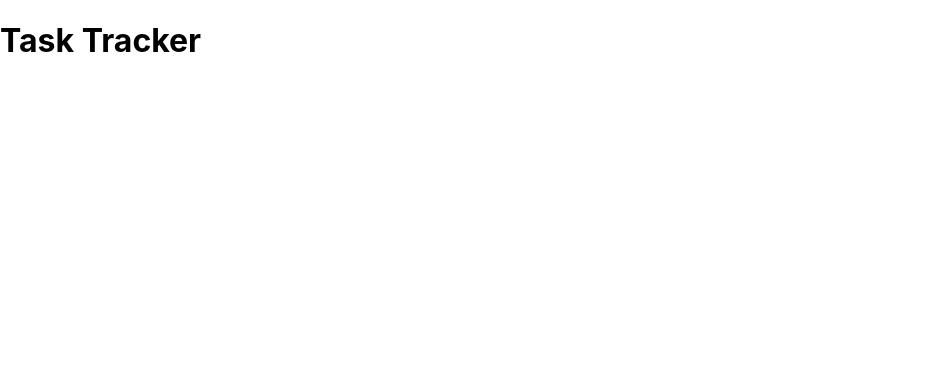
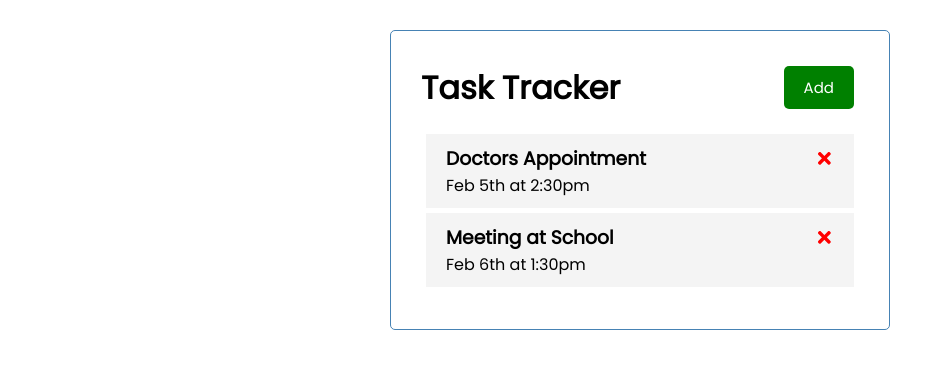
Before and after one commit to harrdev/task-tracker, a React (Create React App) app: page / in a window 1280 px wide. Shown: the top 368 px of the page, without its empty margins (0-952 px from the left). Built offline with nearby package versions, Linux system fonts and the light colour scheme.

Commit message:
delete and rendering working

```diff
--- a/package.json
+++ b/package.json
@@ -8,6 +8,7 @@
     "@testing-library/user-event": "^13.5.0",
     "react": "^17.0.2",
     "react-dom": "^17.0.2",
+    "react-icons": "^4.3.1",
     "react-scripts": "5.0.0",
     "web-vitals": "^2.1.4"
   },
--- a/src/App.js
+++ b/src/App.js
@@ -1,9 +1,40 @@
 import Header from "./Components/Header";
+import Tasks from "./Components/Tasks";
+import { useState } from "react";
 
 function App() {
+  const [tasks, setTasks] = useState([
+    {
+      id: 1,
+      text: "Doctors Appointment",
+      day: "Feb 5th at 2:30pm",
+      reminder: true,
+    },
+    {
+      id: 2,
+      text: "Meeting at School",
+      day: "Feb 6th at 1:30pm",
+      reminder: true,
+    },
+  ]);
+
+  // Delete Task
+  const deleteTask = (id) => {
+    setTasks(tasks.filter((task) => task.id !== id));
+  };
+  // Toggle Reminder
+  const toggleReminder = (id) => {
+    console.log("ID is: ", id);
+  };
+
   return (
     <div className="container">
-      <Header title="Task Tracker"/>
+      <Header title="Task Tracker" />
+      {tasks.length > 0 ? (
+        <Tasks tasks={tasks} onDelete={deleteTask} onToggle={toggleReminder} />
+      ) : (
+        "No tasks to show"
+      )}
     </div>
   );
 }
--- /dev/null
+++ b/src/Components/Button.js
@@ -0,0 +1,19 @@
+import PropTypes from 'prop-types'
+
+const Button = ({ color, text, onClick}) => {
+  return <button
+  onClick={onClick}
+  style={{ backgroundColor: color}}
+  className="btn">{text}</button>
+}
+
+Button.defaultProps = {
+    color: "steelblue",
+}
+
+Button.propTypes = {
+    text: PropTypes.string,
+    color: PropTypes.string,
+}
+
+export default Button
--- a/src/Components/Header.js
+++ b/src/Components/Header.js
@@ -1,9 +1,18 @@
 import PropTypes from 'prop-types'
+import Button from './Button'
 
 const Header = ({ title }) => {
+    const onClick = (e) => {
+        console.log("Clicked")
+    }
+
   return (
-    <header>
+    <header className="header">
         <h1>{title}</h1>
+        <Button
+        color="green"
+        text="Add"
+        onClick={onClick} />
     </header>
   )
 }
@@ -12,9 +21,10 @@
     title: PropTypes.string.isRequired,
 }
 
-const headingStyle = {
-    color: "red",
-    backgroundColor: "black"
-}
+// CSS in JS
+// const headingStyle = {
+//     color: "red",
+//     backgroundColor: "black"
+// }
 
 export default Header
--- /dev/null
+++ b/src/Components/Task.js
@@ -0,0 +1,18 @@
+import { FaTimes } from "react-icons/fa";
+
+const Task = ({ task, onDelete, onToggle }) => {
+  return (
+    <div className="task" onDoubleClick={() => onToggle(task.id)}>
+      <h3>
+        {task.text}{" "}
+        <FaTimes
+          onClick={() => onDelete(task.id)}
+          style={{ color: "red", cursor: "pointer" }}
+        />
+      </h3>
+      <p>{task.day}</p>
+    </div>
+  );
+};
+
+export default Task;
--- /dev/null
+++ b/src/Components/Tasks.js
@@ -0,0 +1,14 @@
+import Task from "./Task"
+
+const Tasks = ({ tasks, onDelete, onToggle }) => {
+
+  return (
+    <>
+        {tasks.map((task) => (
+            <Task key={task.id} task={task} onDelete={onDelete} onToggle={onToggle}/>
+        ))}
+    </>
+  )
+}
+
+export default Tasks
--- a/src/index.css
+++ b/src/index.css
@@ -1,13 +1,112 @@
-body {
+@import url('https://fonts.googleapis.com/css2?family=Poppins:wght@300;400&display=swap');
+
+* {
+  box-sizing: border-box;
   margin: 0;
-  font-family: -apple-system, BlinkMacSystemFont, 'Segoe UI', 'Roboto', 'Oxygen',
-    'Ubuntu', 'Cantarell', 'Fira Sans', 'Droid Sans', 'Helvetica Neue',
-    sans-serif;
-  -webkit-font-smoothing: antialiased;
-  -moz-osx-font-smoothing: grayscale;
+  padding: 0;
 }
 
-code {
-  font-family: source-code-pro, Menlo, Monaco, Consolas, 'Courier New',
-    monospace;
+body {
+  font-family: 'Poppins', sans-serif;
 }
+
+.container {
+  max-width: 500px;
+  margin: 30px auto;
+  overflow: auto;
+  min-height: 300px;
+  border: 1px solid steelblue;
+  padding: 30px;
+  border-radius: 5px;
+}
+
+.header {
+  display: flex;
+  justify-content: space-between;
+  align-items: center;
+  margin-bottom: 20px;
+}
+
+.btn {
+  display: inline-block;
+  background: #000;
+  color: #fff;
+  border: none;
+  padding: 10px 20px;
+  margin: 5px;
+  border-radius: 5px;
+  cursor: pointer;
+  text-decoration: none;
+  font-size: 15px;
+  font-family: inherit;
+}
+
+.btn:focus {
+  outline: none;
+}
+
+.btn:active {
+  transform: scale(0.98);
+}
+
+.btn-block {
+  display: block;
+  width: 100%;
+}
+
+.task {
+  background: #f4f4f4;
+  margin: 5px;
+  padding: 10px 20px;
+  cursor: pointer;
+}
+
+.task.reminder {
+  border-left: 5px solid green;
+}
+
+.task h3 {
+  display: flex;
+  align-items: center;
+  justify-content: space-between;
+}
+
+.add-form {
+  margin-bottom: 40px;
+}
+
+.form-control {
+  margin: 20px 0;
+}
+
+.form-control label {
+  display: block;
+}
+
+.form-control input {
+  width: 100%;
+  height: 40px;
+  margin: 5px;
+  padding: 3px 7px;
+  font-size: 17px;
+}
+
+.form-control-check {
+  display: flex;
+  align-items: center;
+  justify-content: space-between;
+}
+
+.form-control-check label {
+  flex: 1;
+}
+
+.form-control-check input {
+  flex: 2;
+  height: 20px;
+}
+
+footer {
+  margin-top: 30px;
+  text-align: center;
+}
```
Also changed, not shown: 1 other file (tests, documents, lock files or other folders).
